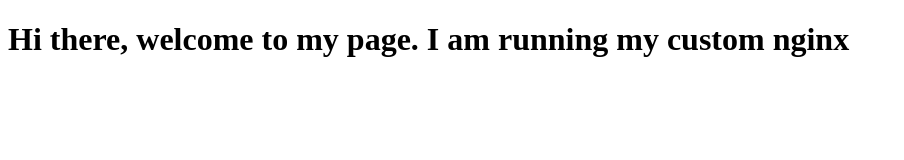
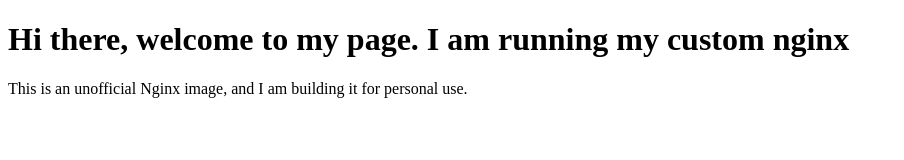
Before and after one commit to craighawki/devops, a plain HTML site: page index.html in a window 1280 px wide. Shown: the whole page, without its empty margins (0-904 px from the left). Drawn offline with Linux system fonts and the light colour scheme.

Commit message:
updated index.html

```diff
--- a/index.html
+++ b/index.html
@@ -8,5 +8,7 @@
 </head>
 <body>
     <h1>Hi there, welcome to my page. I am running my custom nginx</h1>
+
+    <p>This is an unofficial Nginx image, and I am building it for personal use.</p>
 </body>
 </html>
```
